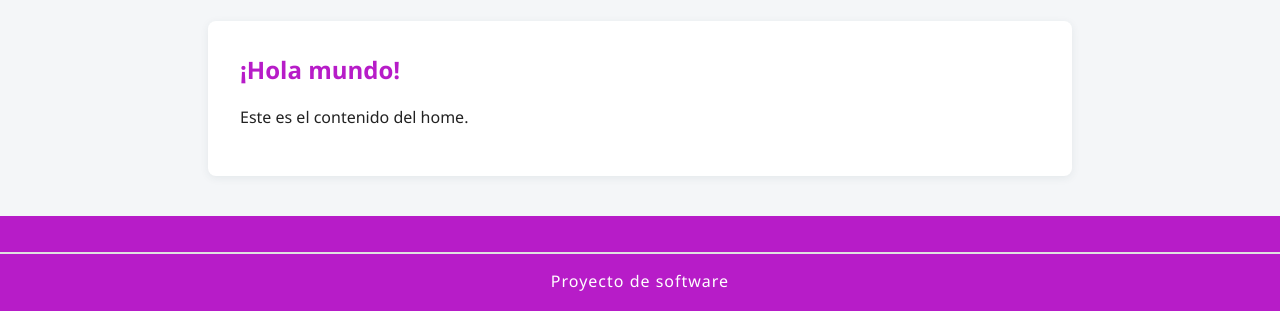
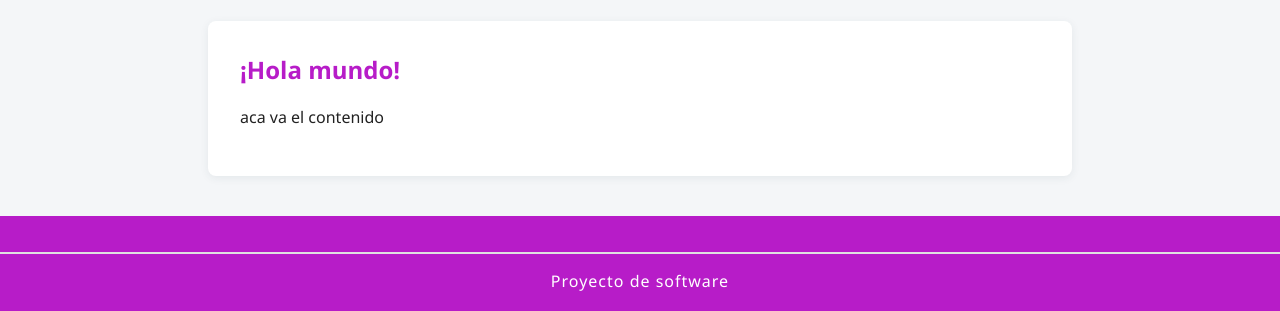
Before and after one commit to TomasCurcio04/Sitios-Historicos, a Flask app: page / in a window 1280 px wide. Shown: the part 239-550 px from the top of the page. Run offline with Flask 3, Linux system fonts and the light colour scheme.

Commit message:
Agrego contenido al home.html

```diff
--- a/admin/src/web/templates/home.html
+++ b/admin/src/web/templates/home.html
@@ -4,5 +4,5 @@
 
 {% block content %}
     <h2>¡Hola mundo!</h2>
-    <p>Este es el contenido del home.</p>
+    <p>aca va el contenido</p>
 {% endblock %}
```
